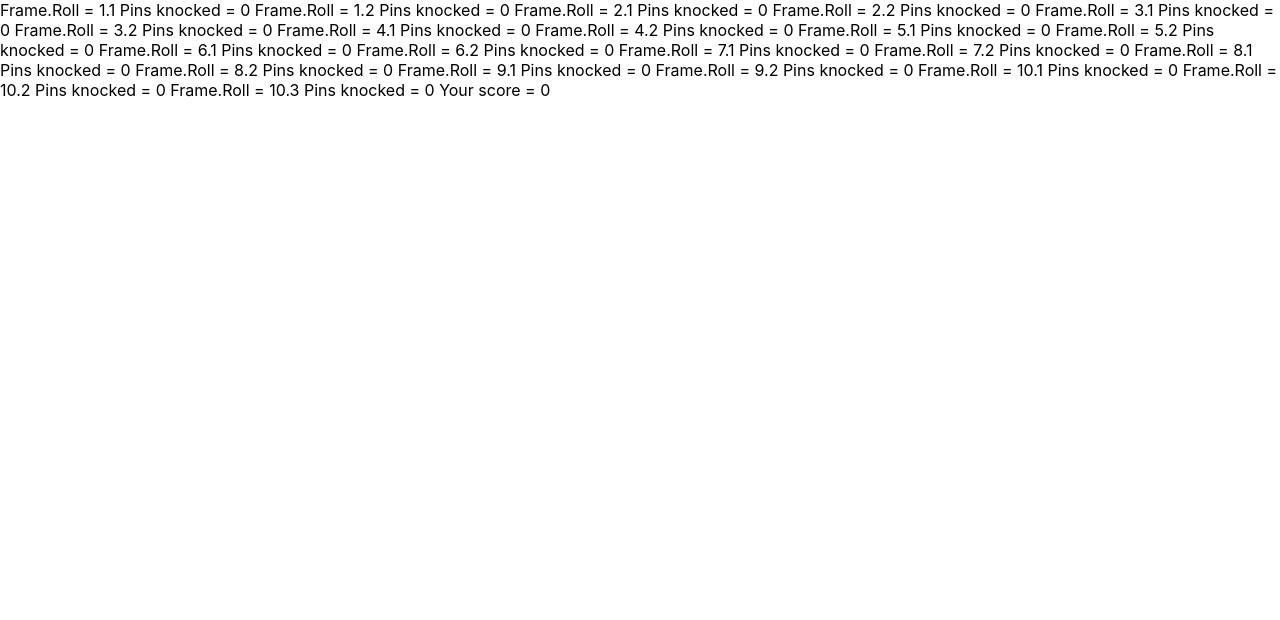
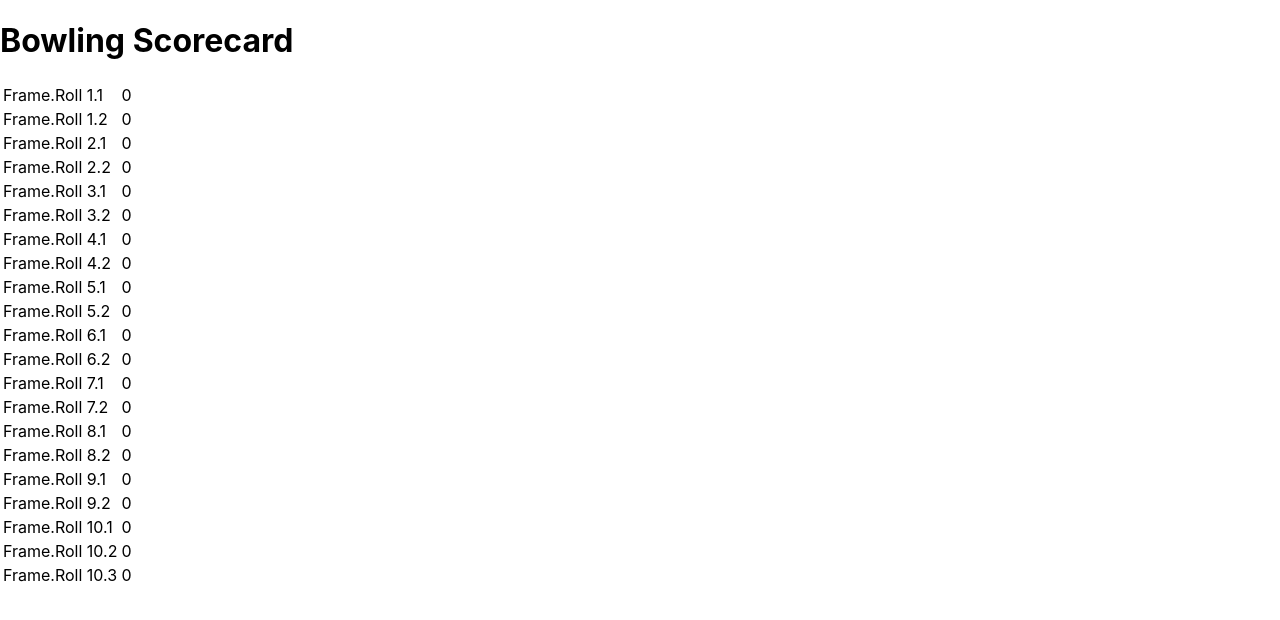
Before and after one commit to dm-devtech/Bowling-Scorecard-React, a React (Create React App) app: page / in a window 1280 px wide. Shown: the top 620 px of the page. Built offline with nearby package versions, Linux system fonts and the light colour scheme.

Commit message:
mapped scorecard to table

```diff
--- a/src/components/Controls.js
+++ b/src/components/Controls.js
@@ -2,12 +2,26 @@ import React from 'react';
 import Print from './Print.js';
 import Scorecard from './Scorecard.js';
 
-const Controls = (props) => {
+const Controls = () => {
   let sth = new Scorecard
   return (
     <div>
-     {sth.print(1)}
-    </div>
+    <h1>Bowling Scorecard</h1>
+      <table>
+         <tbody>
+         {
+           Object.keys(sth.score).map(itemKey => {
+             return (
+               <tr key={itemKey}>
+                 <td>Frame.Roll {itemKey}</td>
+                 <td>{itemKey === 'Link' ? <a href={sth.score[itemKey]}>{sth.score[itemKey]}</a> : sth.score[itemKey]}</td>
+               </tr>
+             )
+           })
+         }
+         </tbody>
+       </table>
+      </div>
   )
 }
 
```
